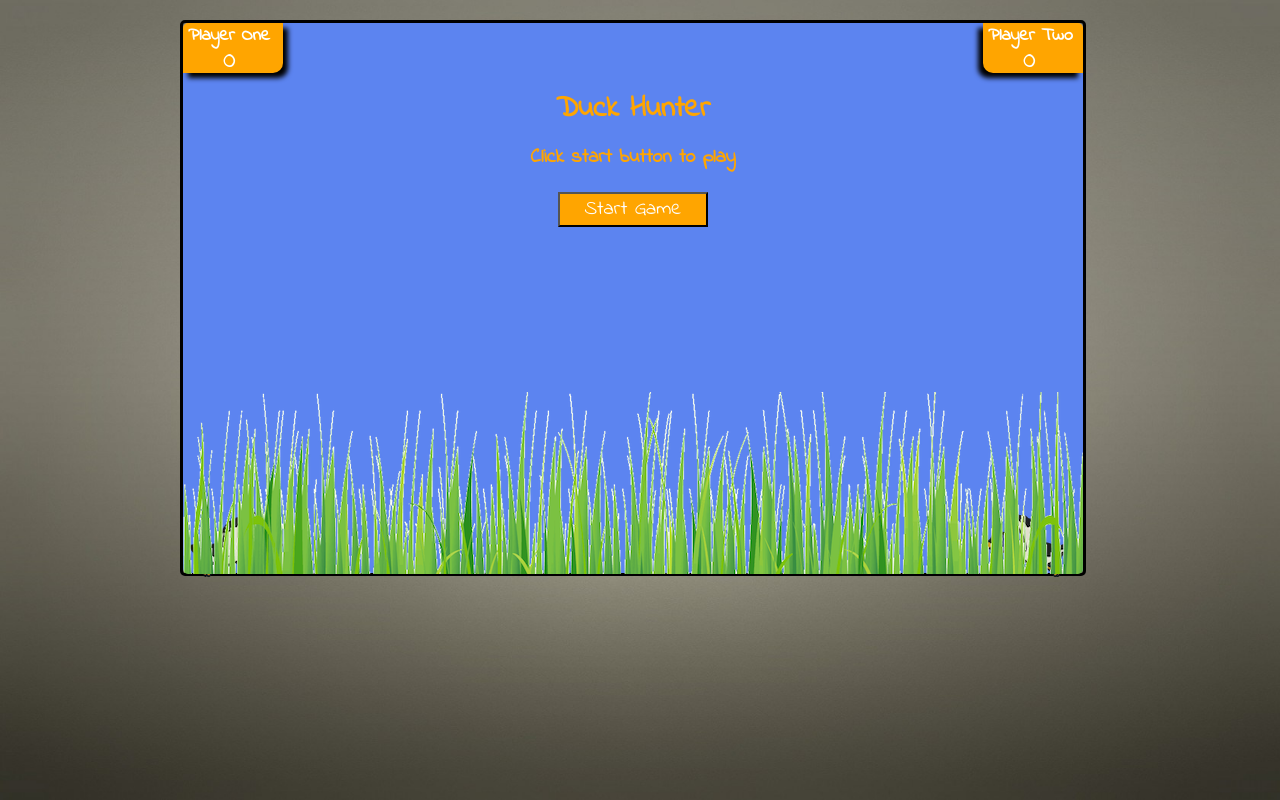
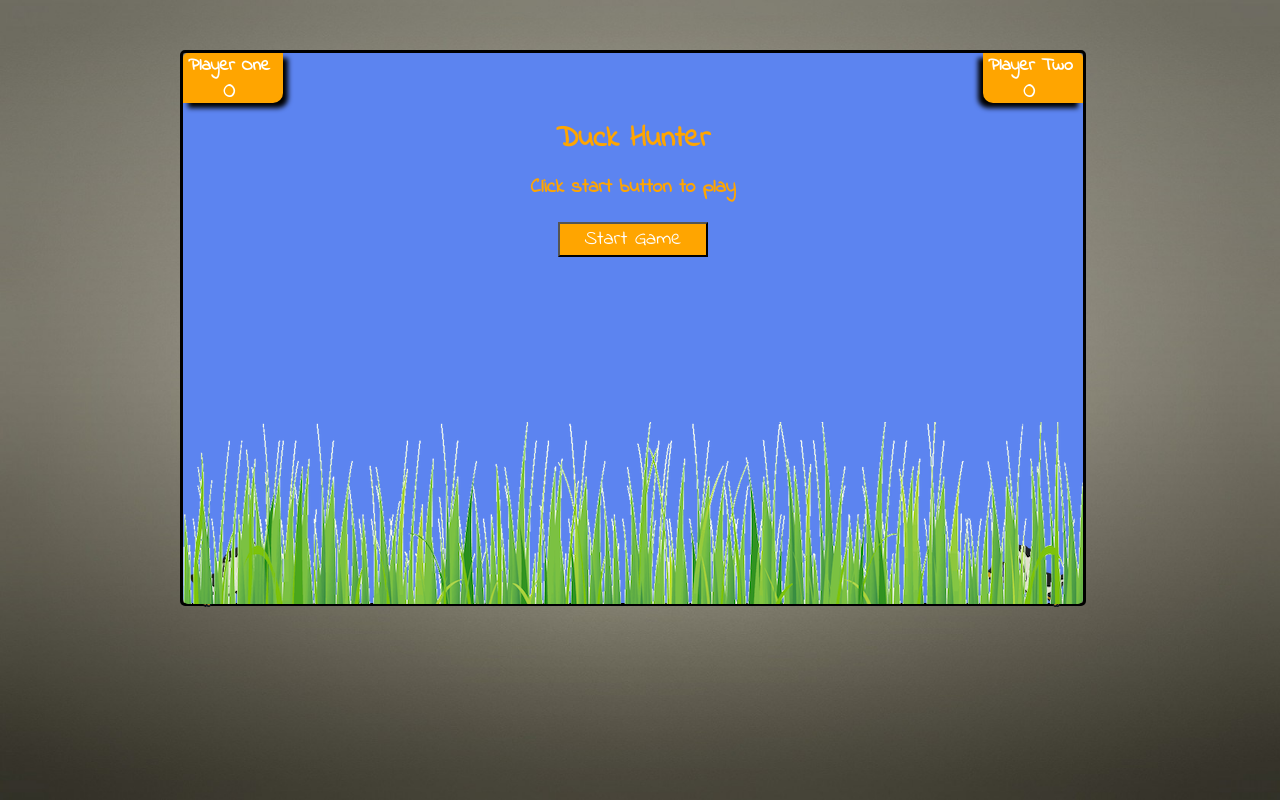
Before and after one commit to ggomersall/WDI-PROJECT-1, a PHP site: page / in a window 1280 px wide. Run offline with PHP 8.4, Linux system fonts and the light colour scheme; some libraries are stand-ins or nearby versions.

Commit message:
added extra margin height on game area

```diff
--- a/css/style.css
+++ b/css/style.css
@@ -18,7 +18,7 @@ body h1{
   height: 550px;
   margin: 0 auto;
   position: absolute;
-  margin-top: 20px;
+  margin-top: 50px;
   margin-left: 20px;
   border:3px solid black;
   border-radius: 5px;
```
